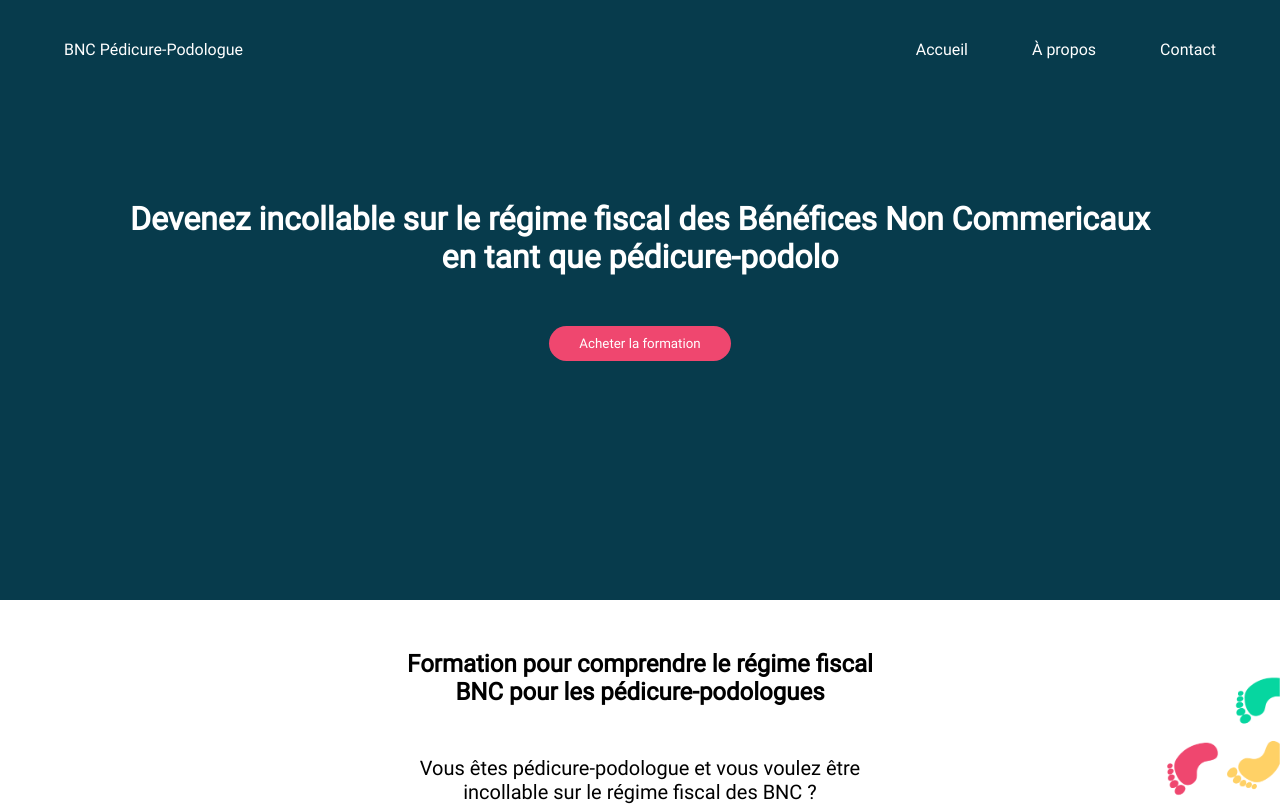
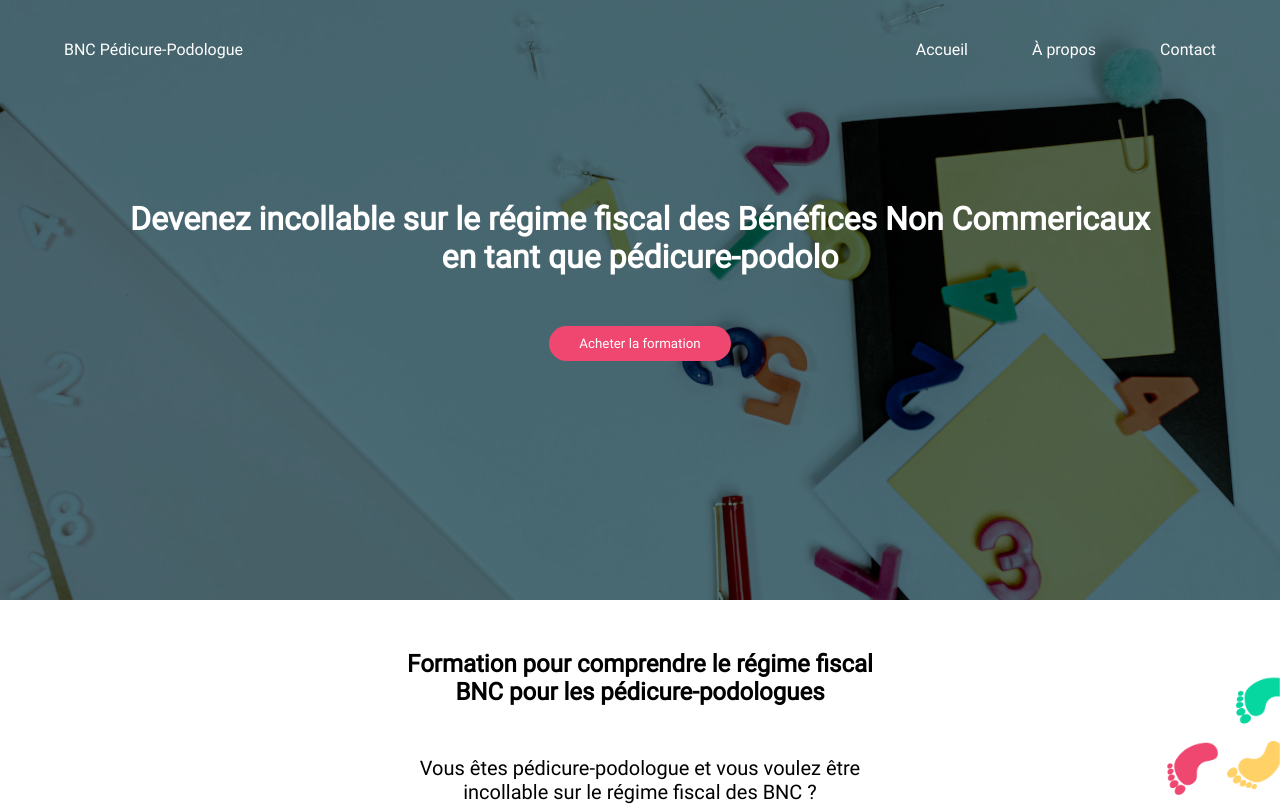
Before and after one commit to bncpodo/bncpodo.github.io, a plain HTML site: page index.html in a window 1280 px wide. Shown: the top 805 px of the page. Drawn offline with nearby package versions, Linux system fonts and the light colour scheme.

Commit message:
Update style.css

```diff
--- a/style.css
+++ b/style.css
@@ -15,7 +15,8 @@
 header {
     width: 100vw;
     height: 75vh;
-    background-color: #073B4C;
+    background-image: url(./assets/img/icon/bg1.png);
+    background-size: cover;
 }
 
 nav {
```
